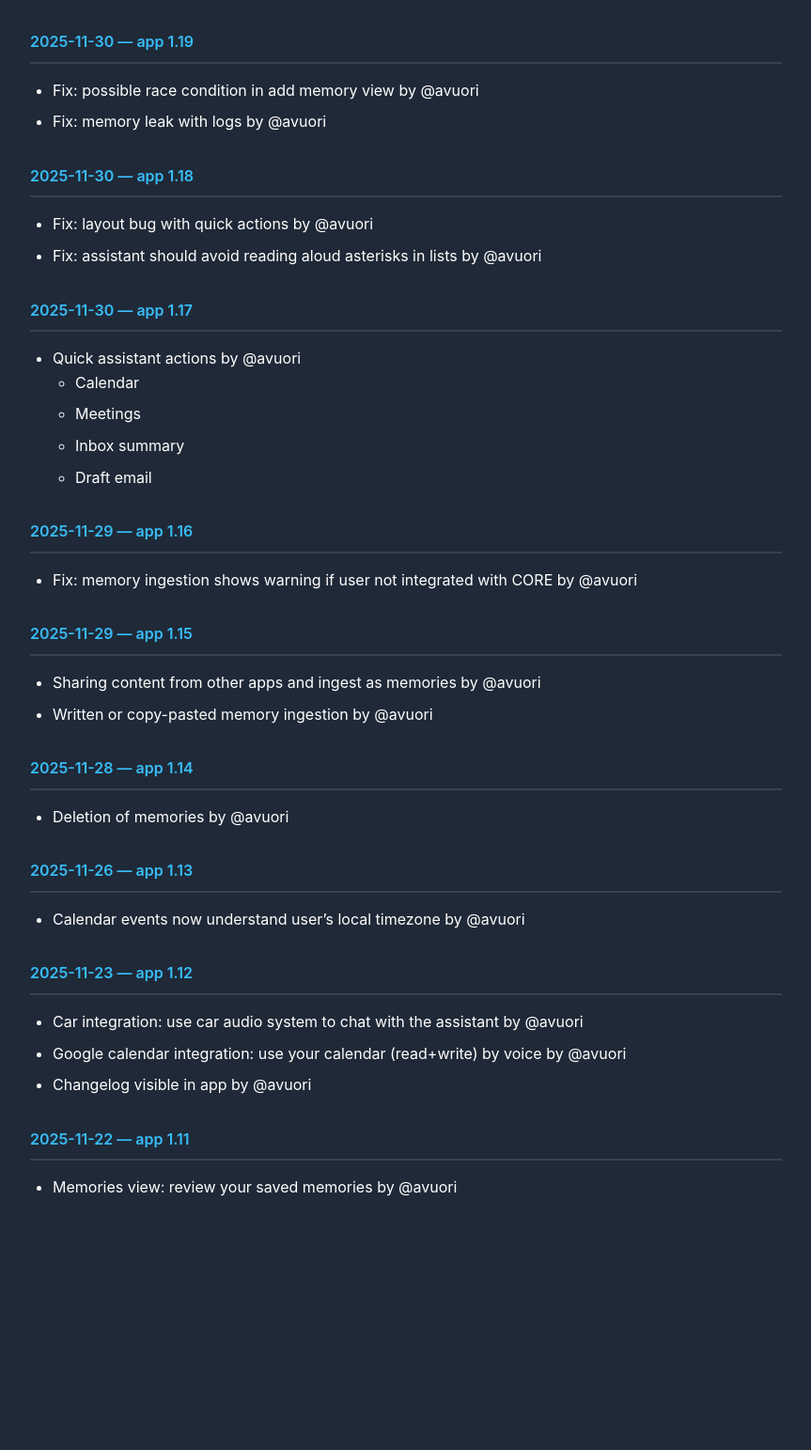
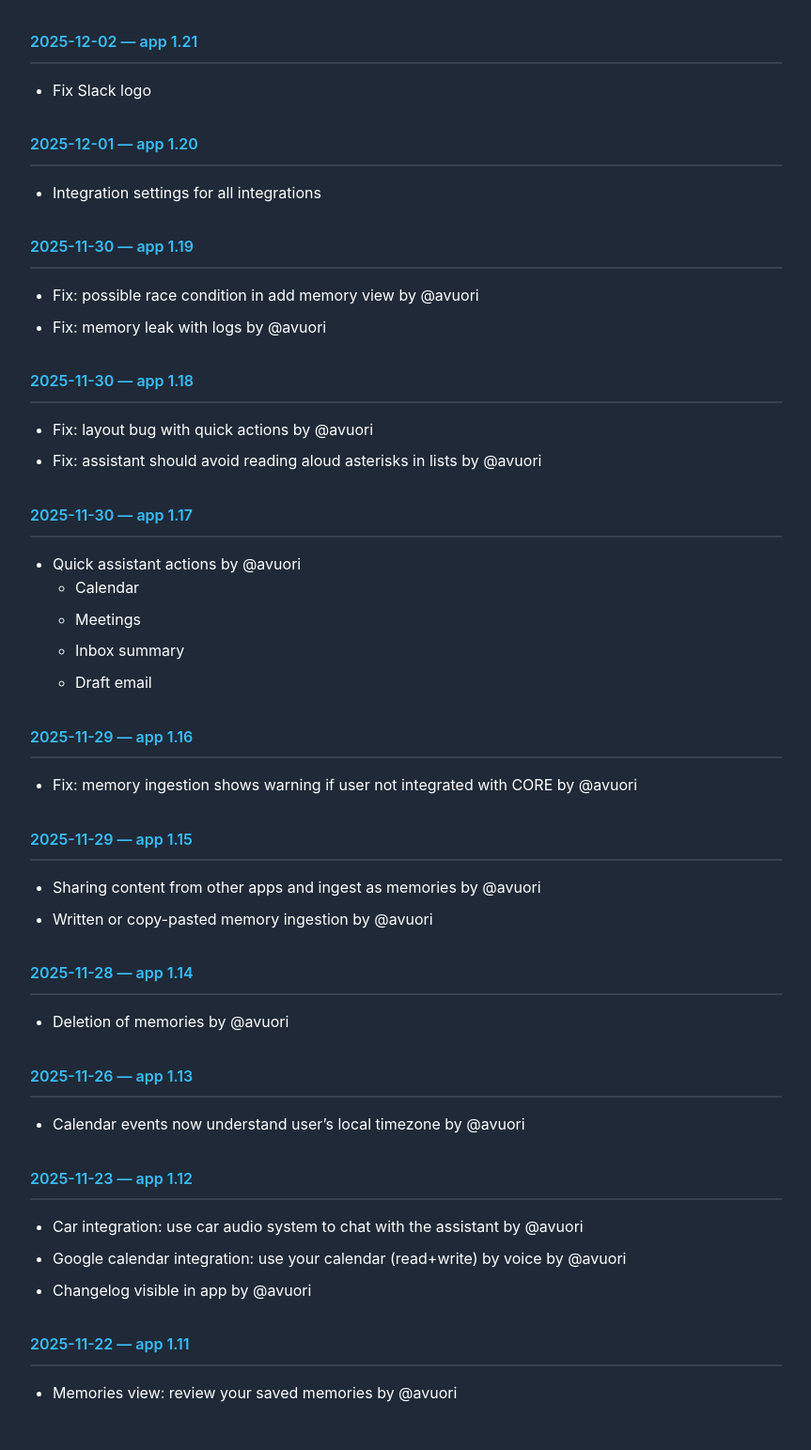
Before and after one commit to memory2-app/changelog, a Jekyll site: the page built from index.md, in a window 1280 px wide. Shown: the whole page at 94% size, without its empty margins (208-1071 px from the left). Built offline with Jekyll 4.4.1, drawn with Linux system fonts in a browser that asks for light colours; before the commit the page ends 1325 px from its top, so only the background shows below that.

Commit message:
2025-12-01

```diff
--- a/index.md
+++ b/index.md
@@ -2,6 +2,12 @@
 layout: default
 title: Memory2 Changelog
 ---
+
+# 2025-12-02 — app 1.21
+* Fix Slack logo
+
+# 2025-12-01 — app 1.20
+* Integration settings for all integrations
 
 # 2025-11-30 — app 1.19
 * Fix: possible race condition in add memory view by @avuori
```
